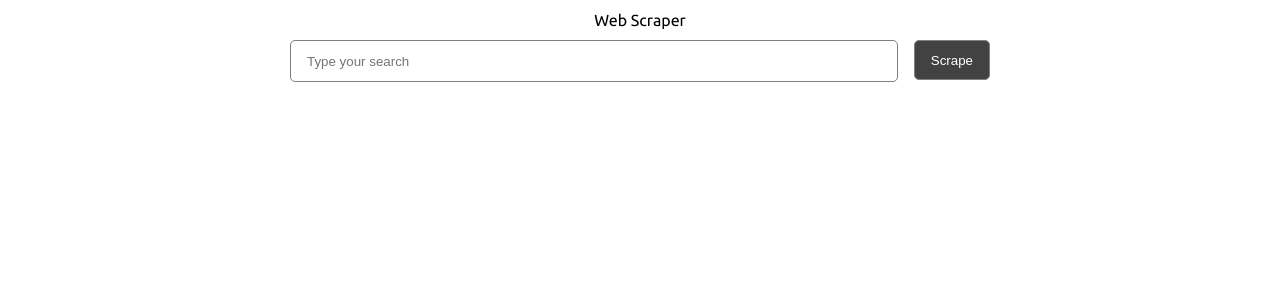
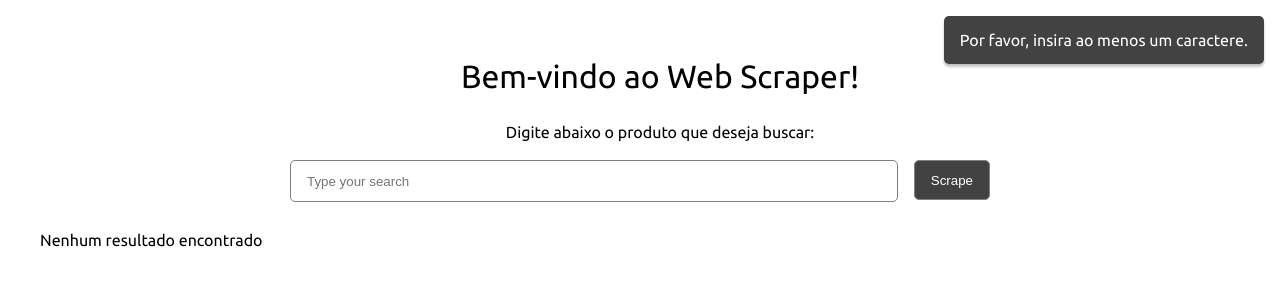
Before and after one commit to rich-dacan/fast-web-scraping, a plain HTML site: page frontend/index.html in a window 1280 px wide. Both pictures are taken after a click on the button "Scrape". Drawn offline with Linux system fonts and the light colour scheme; no server answers.

Commit message:
feat :sparkles: update main page

```diff
--- a/frontend/index.html
+++ b/frontend/index.html
@@ -22,55 +22,40 @@
   </head>
   <body>
     <header>
-      <h1>Web Scraper</h1>
+      <h1 style="display: none">Web Scraper</h1>
     </header>
-    <section id="scraper__input">
-      <input type="text" id="keyword" placeholder="Type your search" />
-      <button id="scrape__btn">Scrape</button>
+    <section id="intro">
+      <div id="welcome__screen">
+        <h2>Bem-vindo ao Web Scraper!</h2>
+        <p>Digite abaixo o produto que deseja buscar:</p>
+      </div>
+      <div id="scraper__input">
+        <input type="text" id="keyword" placeholder="Type your search" />
+        <button id="scrape__btn">Scrape</button>
+        <div id="toast">Por favor, insira ao menos um caractere.</div>
+      </div>
     </section>
     <main>
-      <div id="main-grid"></div>
+      <div id="main__grid"></div>
     </main>
 
     <script src="./src/js/main.js"></script>
   </body>
 </html>
 
-<!-- // Objective: Create a simple script to scrape Amazon product listings from the first page of search results for a given keyword.
-
-// Task Requirements:
-
-// Backend/API (Node.js):
-// Set up a Node.js project with the necessary dependencies (express, axios, cheerio, etc.).
-// Write a script using axios to fetch the contents of the Amazon search results page for a given keyword.
-// Use cheerio to parse the HTML content and extract the following details for each product listing on the first page:
-// Product Title
-// Rating (stars out of five)
-// Number of reviews
-// Product image URL
-// Create an endpoint /api/scrape where a GET request with a query parameter ?keyword=yourKeyword initiates the scraping process and returns the extracted data in JSON format.
-// Frontend (HTML, CSS, JavaScript):
-// Develop a simple webpage with:
-// An input field to enter the search keyword.
-// A button to initiate the scraping process.
-// Style the webpage to be user-friendly and presentable.
-// Implement JavaScript to make an AJAX call to the backend endpoint when the button is clicked, and display the results formatted cleanly on the page.
-// Documentation:
-
-// Provide comments within your code to offer clarity on your logic and process.
-// Include a README.md file with the setup and running instructions
-// Considerations:
-
-// Ensure you handle errors gracefully both on the backend and frontend.
-// Provide clear instructions on how to run the application.
-// Submission and Deadline:
-
-// Please submit your completed tasks no later than Monday, February 26th
-
-// Use the fields below to either submit the project repository URL or upload the source code in compressed .zip format.
-
-// Submissions received after February 26 will not be eligible for consideration.
-
-// Good luck, and we look forward to reviewing your work!
-//  I am a beginner in web scraping and I am trying to scrape the product details from Amazon. I am using the following code to scrape the product details.
-//  const axios = require('axios'); -->
+<!-- Task:
+Backend/API (Node.js):
+Set up a Node.js project with the necessary dependencies (express, axios, cheerio, etc.).
+Write a script using axios to fetch the contents of the Amazon search results page for a given keyword.
+Use cheerio to parse the HTML content and extract the following details for each product listing on the first page:
+Product Title
+Rating (stars out of five)
+Number of reviews
+Product image URL
+Create an endpoint /api/scrape where a GET request with a query parameter ?keyword=yourKeyword initiates the scraping process and returns the extracted data in JSON format.
+Frontend (HTML, CSS, JavaScript):
+Develop a simple webpage with:
+An input field to enter the search keyword.
+A button to initiate the scraping process.
+Style the webpage to be user-friendly and presentable.
+Implement JavaScript to make an AJAX call to the backend endpoint when the button is clicked, and display the results formatted cleanly on the page. -->
--- a/frontend/src/js/main.js
+++ b/frontend/src/js/main.js
@@ -12,10 +12,16 @@ async function fetchData(keyword) {
 }
 
 function updateUI(data) {
-  const resultsDiv = document.getElementById("main-grid");
+  const resultsDiv = document.getElementById("main__grid");
   resultsDiv.innerHTML = "";
 
-  data.forEach(product => {
+  if (data.length === 0) {
+    resultsDiv.innerHTML = "<p>Nenhum resultado encontrado</p>";
+    return;
+  } else {
+    document.getElementById('welcome__screen').style.display = 'none';
+
+    data.forEach((product) => {
       if (product.title) {
         const productCard = document.createElement("div");
         productCard.classList.add("card");
@@ -29,9 +35,23 @@ function updateUI(data) {
       }
     });
   }
+}
 
+// Event listener responsável por chamar a função fetchData e updateUI quando o botão de busca for clicado, montando a interface do usuário com os dados retornados
 document.getElementById("scrape__btn").addEventListener("click", async () => {
   const keyword = document.getElementById("keyword").value;
   const data = await fetchData(keyword);
   updateUI(data);
 });
+
+// Simples função para mostrar um toast quando o usuário tentar buscar sem preencher o campo de busca
+document.getElementById('scrape__btn').addEventListener('click', function() {
+  let keyword = document.getElementById('keyword').value;
+  if (keyword.length === 0) {
+    let toast = document.getElementById('toast');
+    toast.style.visibility = 'visible';
+    setTimeout(function() {
+      toast.style.visibility = 'hidden';
+    }, 3000);
+  }
+});
--- a/frontend/src/style/style.css
+++ b/frontend/src/style/style.css
@@ -54,6 +54,20 @@ header {
 	height: 2.5rem;
 }
 
+#welcome__screen {
+	width: 100%;
+	display: flex;
+	flex-direction: column;
+	justify-content: center;
+	align-items: center;
+	margin: 20px;
+
+	> h2 {
+		font-size: 2rem;
+		margin-bottom: 2rem;
+	}
+}
+
 #scraper__input {
 	width: 100%;
 	max-width: 700px;
@@ -102,7 +116,8 @@ header {
 	}
 }
 
-#main-grid {
+#main__grid {
+	display: none;
   display: grid;
   grid-template-columns: repeat(auto-fit, minmax(250px, 1fr));
   gap: 20px;
@@ -175,3 +190,27 @@ header {
 	-webkit-box-orient: vertical;
 	position: relative;
 }
+
+#toast {
+	visibility: hidden;
+	position: fixed;
+	top: 1rem;
+	right: 1rem;
+	background-color: #424242;
+	color: white;
+	padding: 1rem;
+	border-radius: 5px;
+	box-shadow: rgba(0, 0, 0, 0.25) 0px 2.7px 2.7px;
+	-webkit-box-shadow: rgba(0, 0, 0, 0.25) 0px 2.7px 2.7px;
+	-moz-box-shadow: rgba(0, 0, 0, 0.25) 0px 2.7px 2.7px;
+	transition: all 0.3s ease;
+	cursor: pointer;
+
+
+	&:hover {
+		box-shadow: rgba(0, 0, 0, 0.25) 0px 4px 4px;
+		-webkit-box-shadow: rgba(0, 0, 0, 0.25) 0px 4px 4px;
+		-moz-box-shadow: rgba(0, 0, 0, 0.25) 0px 4px 4px;
+		transform: scale(1.03);
+	}
+}
```
Lines whose indentation alone changed are shown as unchanged.
